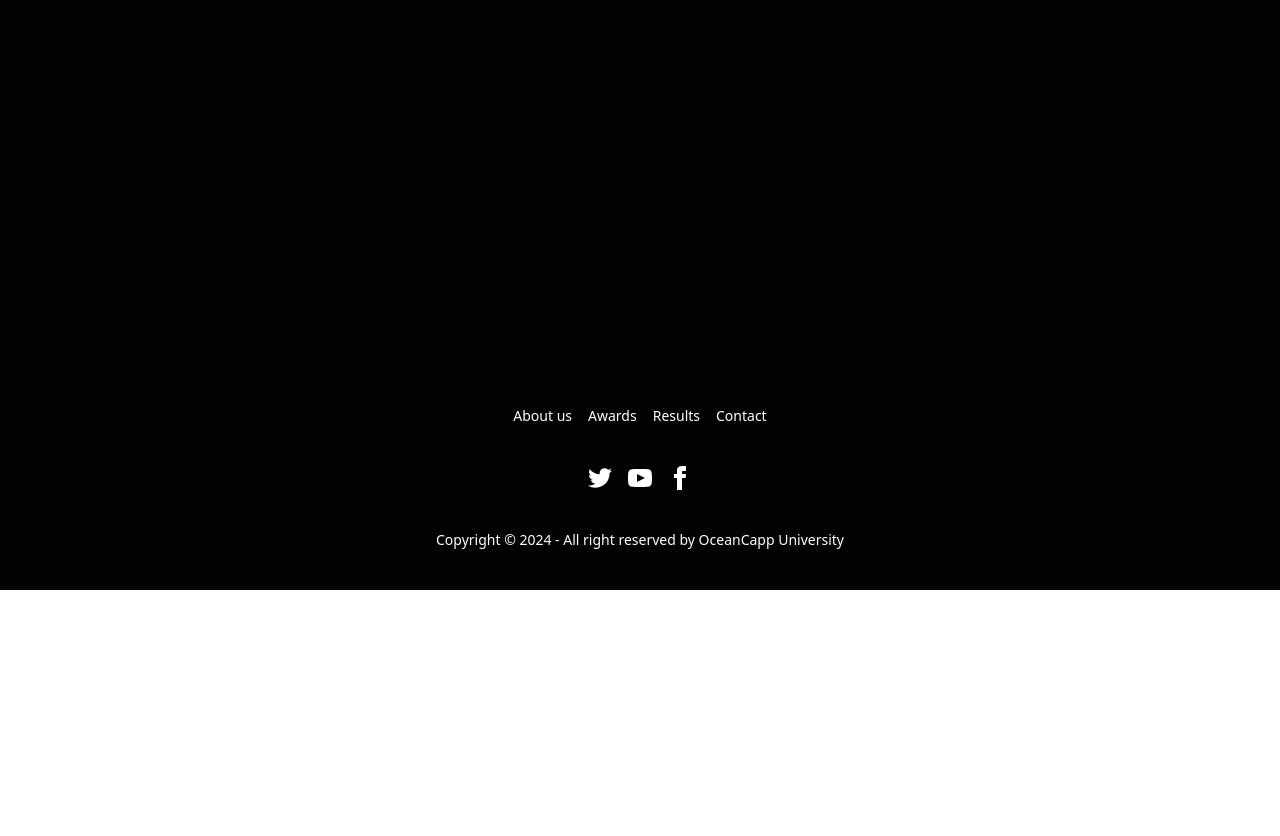
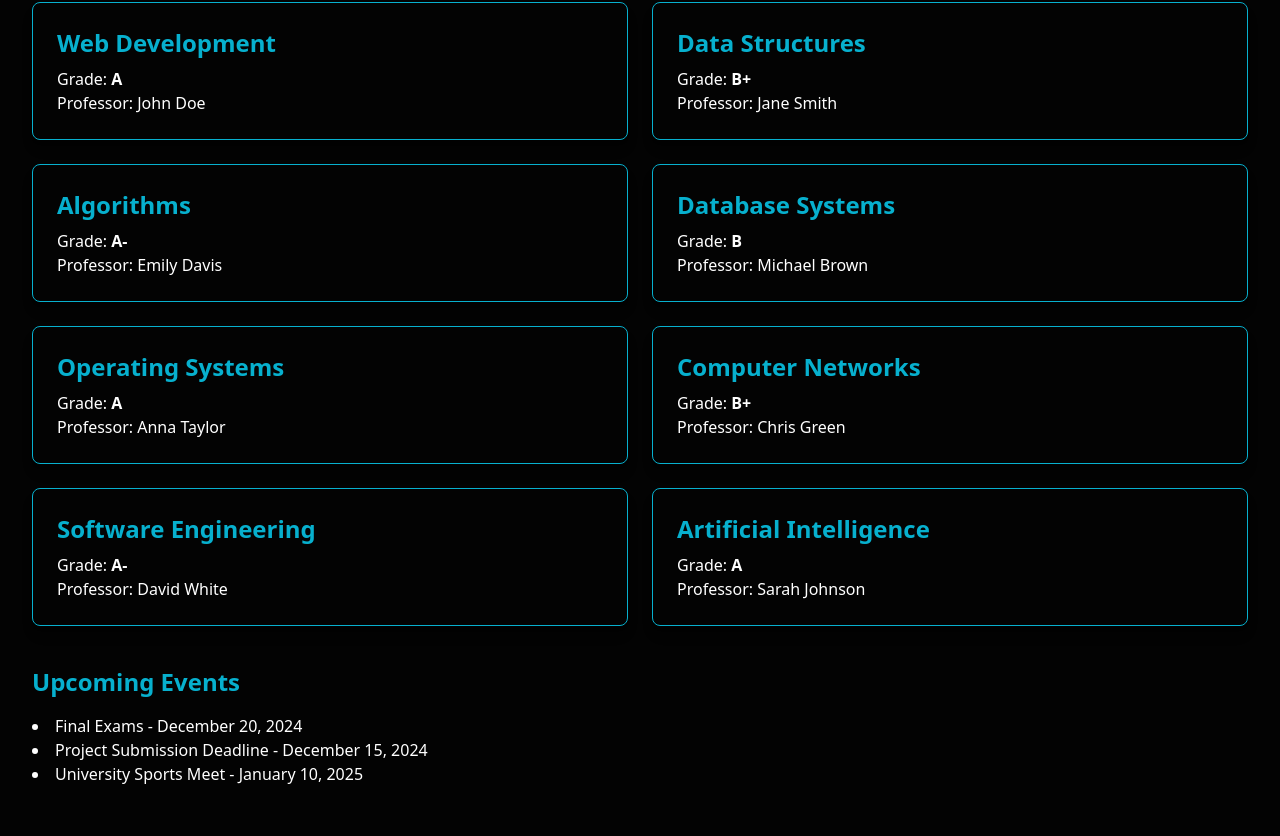
Before and after one commit to Monwar23/Student-Management-System, a React (Vite) app: page /student in a window 1280 px wide. Shown: the part 224-1060 px from the top of the page. Before the commit the page ends 814 px from the top, so only its background shows below. Built offline with nearby package versions, Linux system fonts and the light colour scheme.

Commit message:
student portal page complete

```diff
--- a/src/Pages/CourseRegistration.jsx
+++ b/src/Pages/CourseRegistration.jsx
@@ -1,3 +1,4 @@
+import React from 'react';
 
 const CourseRegistration = () => {
     return (
--- a/src/Pages/FacultyManagement.jsx
+++ b/src/Pages/FacultyManagement.jsx
@@ -1,3 +1,4 @@
+import React from 'react';
 
 const FacultyManagement = () => {
     return (
--- a/src/Pages/StudentDashboard.jsx
+++ b/src/Pages/StudentDashboard.jsx
@@ -1,10 +1,59 @@
+import { useState } from "react";
 
 const StudentDashboard = () => {
-    return (
-        <div>
+  const courses = [
+    { name: "Web Development", grade: "A", professor: "John Doe", contact: "john@example.com" },
+    { name: "Data Structures", grade: "B+", professor: "Jane Smith", contact: "jane@example.com" },
+    { name: "Algorithms", grade: "A-", professor: "Emily Davis", contact: "emily@example.com" },
+    { name: "Database Systems", grade: "B", professor: "Michael Brown", contact: "michael@example.com" },
+    { name: "Operating Systems", grade: "A", professor: "Anna Taylor", contact: "anna@example.com" },
+    { name: "Computer Networks", grade: "B+", professor: "Chris Green", contact: "chris@example.com" },
+    { name: "Software Engineering", grade: "A-", professor: "David White", contact: "david@example.com" },
+    { name: "Artificial Intelligence", grade: "A", professor: "Sarah Johnson", contact: "sarah@example.com" }
+];
 
-        </div>
-    );
+
+  const [hoveredCourse, setHoveredCourse] = useState(null);
+
+  return (
+    <div className="p-8  min-h-screen">
+      <h1 className="text-4xl font-bold mb-6 text-center text-[#07B0CE]">Student Portal</h1>
+
+      <p className="mb-8 text-lg text-center text-white">
+        Welcome to your dashboard. Here you can view your current courses, grades, and additional information.
+      </p>
+
+      <div className="grid gap-6 md:grid-cols-2">
+        {courses.map((course, index) => (
+          <div
+            key={index}
+            className=" p-6 shadow-lg rounded-lg hover:shadow-xl transition relative border border-[#07B0CE]"
+            onMouseEnter={() => setHoveredCourse(index)}
+            onMouseLeave={() => setHoveredCourse(null)}
+          >
+            <h2 className="text-2xl font-semibold text-[#07B0CE]">{course.name}</h2>
+            <p className="text-white mt-2">Grade: <span className="font-bold">{course.grade}</span></p>
+            <p className="text-white">Professor: {course.professor}</p>
+
+            {hoveredCourse === index && (
+              <div className="absolute top-0 right-0 p-4 border-2 border-[#07B0CE] rounded-lg shadow-lg z-10">
+                <p className="text-white">Contact: <a href={`mailto:${course.contact}`} className="text-white">{course.contact}</a></p>
+              </div>
+            )}
+          </div>
+        ))}
+      </div>
+
+      <div className="mt-10">
+        <h3 className="text-2xl font-semibold mb-4 text-[#07B0CE]">Upcoming Events</h3>
+        <ul className="list-disc list-inside text-white">
+          <li>Final Exams - December 20, 2024</li>
+          <li>Project Submission Deadline - December 15, 2024</li>
+          <li>University Sports Meet - January 10, 2025</li>
+        </ul>
+      </div>
+    </div>
+  );
 };
 
 export default StudentDashboard;
```
